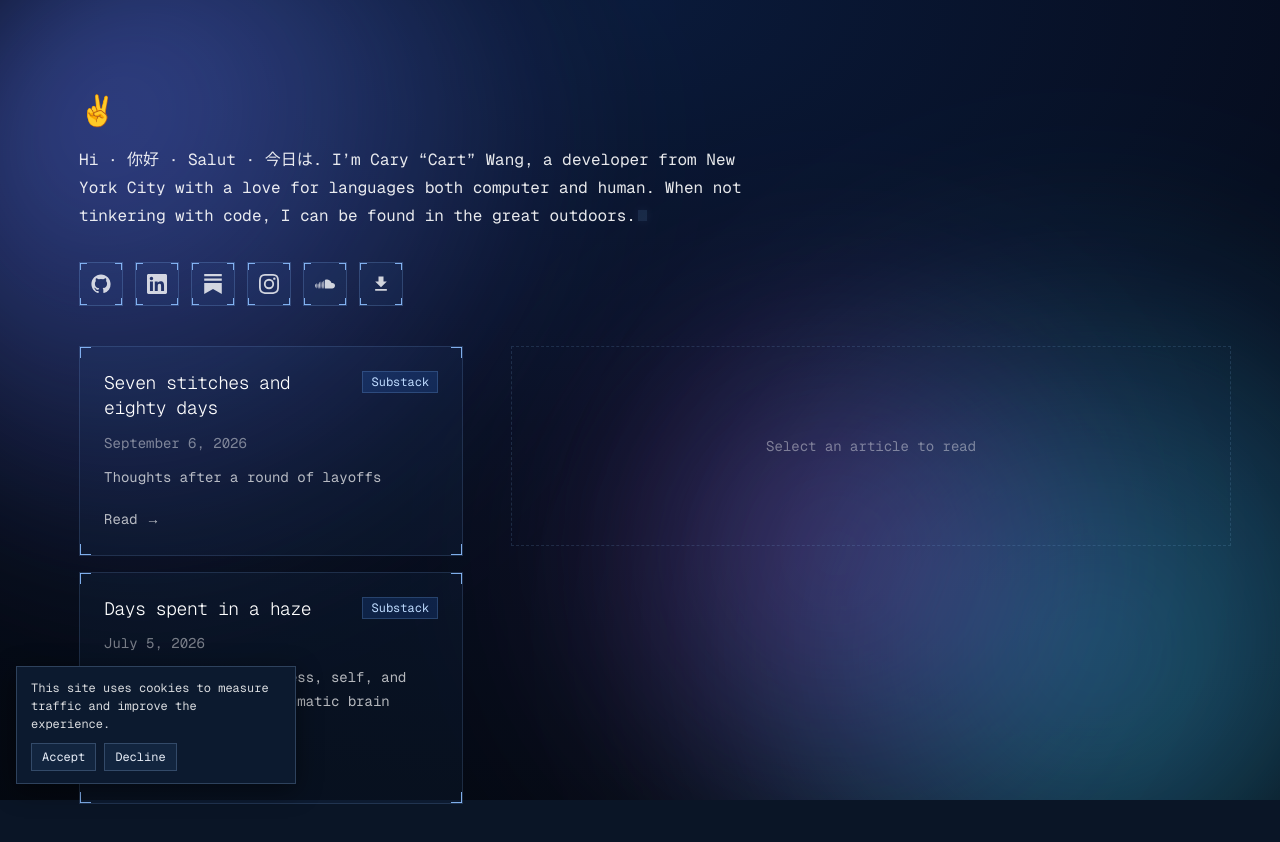
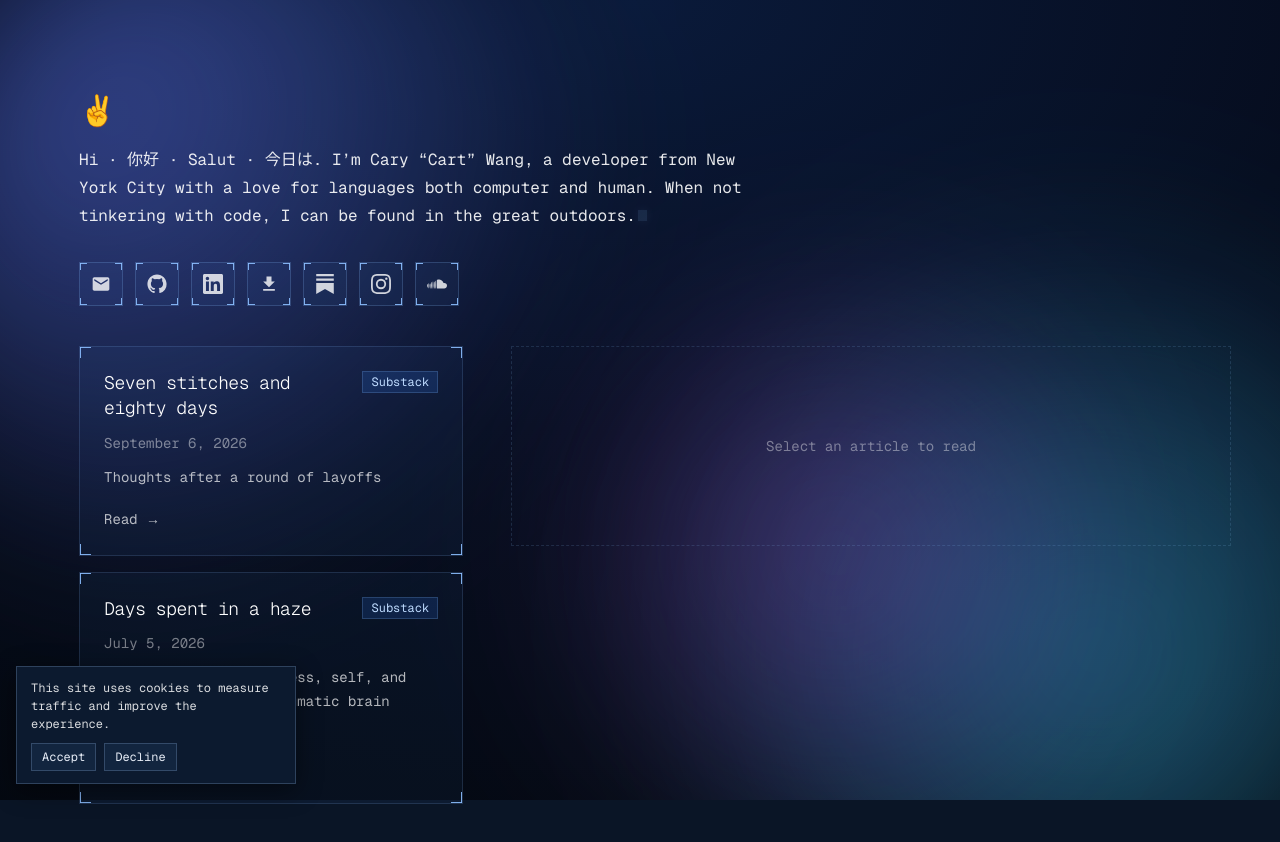
Before and after one commit to wangcary19/caryw.dev, a Next.js app: page / in a window 1280 px wide. Shown: the top 842 px of the page. Built offline with nearby package versions, Linux system fonts and the light colour scheme.

Commit message:
Email copy-to-clipboard button + reorder profile links

```diff
--- a/src/app/page.tsx
+++ b/src/app/page.tsx
@@ -1,50 +1,6 @@
-import type { ComponentType } from "react";
 import { getAllPosts } from "@/lib/posts";
 import WritingSection from "@/components/WritingSection";
-import {
-  GitHubIcon,
-  LinkedInIcon,
-  SubstackIcon,
-  DownloadIcon,
-  InstagramIcon,
-  SoundCloudIcon,
-} from "@/components/icons";
-import type { IconProps } from "@/components/icons";
-
-const links: {
-  label: string;
-  href: string;
-  Icon: ComponentType<IconProps>;
-  download?: string;
-}[] = [
-  { label: "GitHub", href: "https://github.com/wangcary19", Icon: GitHubIcon },
-  {
-    label: "LinkedIn",
-    href: "https://www.linkedin.com/in/carywang/",
-    Icon: LinkedInIcon,
-  },
-  {
-    label: "Substack",
-    href: "https://wangcary.substack.com/",
-    Icon: SubstackIcon,
-  },
-  {
-    label: "Instagram",
-    href: "https://www.instagram.com/caryw_/",
-    Icon: InstagramIcon,
-  },
-  {
-    label: "SoundCloud",
-    href: "https://soundcloud.com/cart_tracks",
-    Icon: SoundCloudIcon,
-  },
-  {
-    label: "Resume",
-    href: "/resume.pdf",
-    Icon: DownloadIcon,
-    download: "Cary-Wang-Resume.pdf",
-  },
-];
+import ProfileButtons from "@/components/ProfileButtons";
 
 export default function Home() {
   const posts = getAllPosts();
@@ -63,22 +19,7 @@ export default function Home() {
           <span className="terminal-cursor" aria-hidden="true" />
         </p>
 
-        <div className="mt-8 flex flex-wrap gap-3">
-          {links.map(({ label, href, Icon, download }) => (
-            <a
-              key={label}
-              href={href}
-              target={href.startsWith("http") ? "_blank" : undefined}
-              rel={href.startsWith("http") ? "noopener noreferrer" : undefined}
-              download={download}
-              aria-label={label}
-              title={label}
-              className="corner-frame corner-frame-sm flex h-11 w-11 items-center justify-center border border-blue-300/20 bg-blue-400/5 text-white/80 transition hover:border-blue-300/50 hover:bg-[#0c1a2f] hover:text-white"
-            >
-              <Icon className="h-5 w-5" />
-            </a>
-          ))}
-        </div>
+        <ProfileButtons />
       </section>
 
       <section className="mt-10">
--- /dev/null
+++ b/src/components/ProfileButtons.tsx
@@ -0,0 +1,145 @@
+"use client";
+
+import { useState } from "react";
+import {
+  MailIcon,
+  GitHubIcon,
+  LinkedInIcon,
+  DownloadIcon,
+  SubstackIcon,
+  InstagramIcon,
+  SoundCloudIcon,
+} from "./icons";
+import type { IconProps } from "./icons";
+
+// Obfuscated so naive email scrapers can't find a contiguous "name@domain".
+const EMAIL = "wangcary19" + String.fromCharCode(64) + "gmail.com";
+
+function CheckIcon({ className }: IconProps) {
+  return (
+    <svg
+      viewBox="0 0 24 24"
+      fill="currentColor"
+      className={className}
+      aria-hidden="true"
+    >
+      <path d="M9 16.17 4.83 12l-1.42 1.41L9 19 21 7l-1.41-1.41z" />
+    </svg>
+  );
+}
+
+const linkClass =
+  "corner-frame corner-frame-sm flex h-11 w-11 items-center justify-center border border-blue-300/20 bg-blue-400/5 text-white/80 transition hover:border-blue-300/50 hover:bg-[#0c1a2f] hover:text-white";
+
+async function copyText(text: string) {
+  if (navigator.clipboard?.writeText) {
+    await navigator.clipboard.writeText(text);
+    return;
+  }
+  // fallback for older/insecure contexts
+  const ta = document.createElement("textarea");
+  ta.value = text;
+  ta.style.position = "fixed";
+  ta.style.opacity = "0";
+  document.body.appendChild(ta);
+  ta.select();
+  document.execCommand("copy");
+  document.body.removeChild(ta);
+}
+
+export default function ProfileButtons() {
+  const [copied, setCopied] = useState(false);
+
+  const copyEmail = async () => {
+    try {
+      await copyText(EMAIL);
+      setCopied(true);
+      setTimeout(() => setCopied(false), 1500);
+    } catch {
+      // clipboard unavailable — ignore
+    }
+  };
+
+  return (
+    <div className="mt-8 flex flex-wrap gap-3">
+      <button
+        type="button"
+        onClick={copyEmail}
+        aria-label={copied ? "Email copied" : "Copy email address"}
+        title={copied ? "Copied!" : "Copy email"}
+        className={linkClass}
+      >
+        {copied ? (
+          <CheckIcon className="h-5 w-5" />
+        ) : (
+          <MailIcon className="h-5 w-5" />
+        )}
+      </button>
+
+      <a
+        href="https://github.com/wangcary19"
+        target="_blank"
+        rel="noopener noreferrer"
+        aria-label="GitHub"
+        title="GitHub"
+        className={linkClass}
+      >
+        <GitHubIcon className="h-5 w-5" />
+      </a>
+
+      <a
+        href="https://www.linkedin.com/in/carywang/"
+        target="_blank"
+        rel="noopener noreferrer"
+        aria-label="LinkedIn"
+        title="LinkedIn"
+        className={linkClass}
+      >
+        <LinkedInIcon className="h-5 w-5" />
+      </a>
+
+      <a
+        href="/resume.pdf"
+        download="Cary-Wang-Resume.pdf"
+        aria-label="Resume"
+        title="Resume"
+        className={linkClass}
+      >
+        <DownloadIcon className="h-5 w-5" />
+      </a>
+
+      <a
+        href="https://wangcary.substack.com/"
+        target="_blank"
+        rel="noopener noreferrer"
+        aria-label="Substack"
+        title="Substack"
+        className={linkClass}
+      >
+        <SubstackIcon className="h-5 w-5" />
+      </a>
+
+      <a
+        href="https://www.instagram.com/caryw_/"
+        target="_blank"
+        rel="noopener noreferrer"
+        aria-label="Instagram"
+        title="Instagram"
+        className={linkClass}
+      >
+        <InstagramIcon className="h-5 w-5" />
+      </a>
+
+      <a
+        href="https://soundcloud.com/cart_tracks"
+        target="_blank"
+        rel="noopener noreferrer"
+        aria-label="SoundCloud"
+        title="SoundCloud"
+        className={linkClass}
+      >
+        <SoundCloudIcon className="h-5 w-5" />
+      </a>
+    </div>
+  );
+}
```
